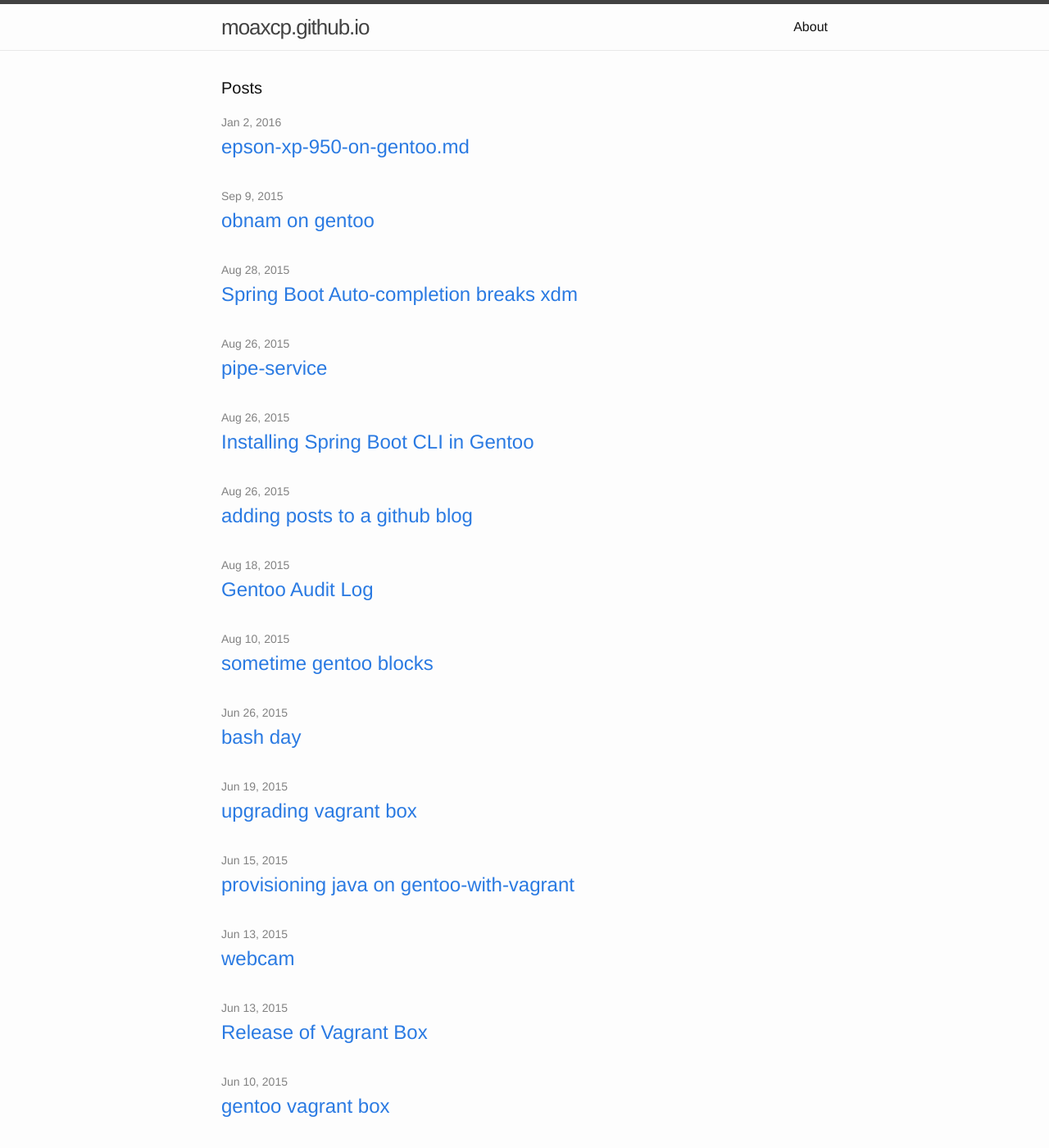
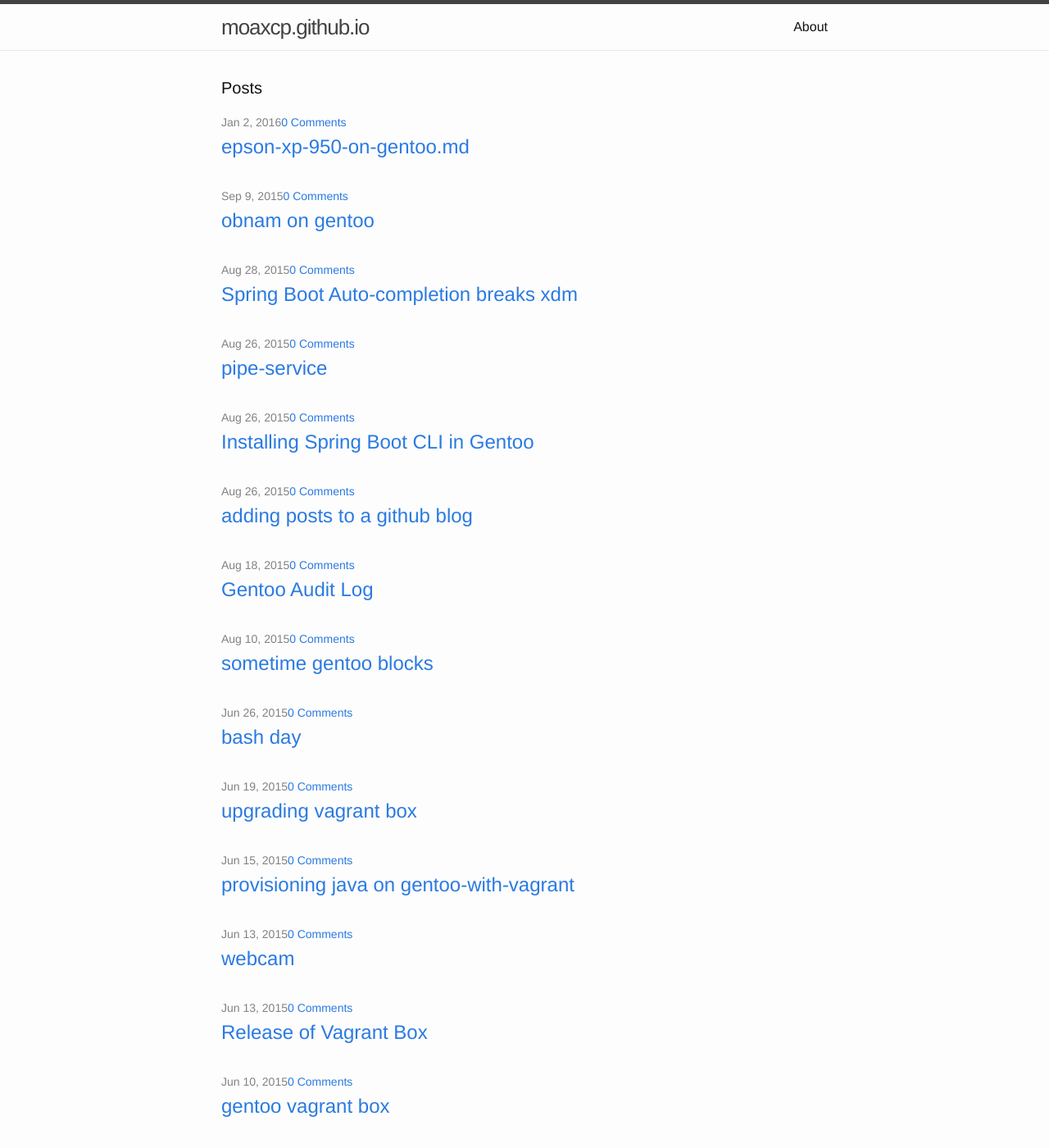
Before and after one commit to moaxcp/moaxcp.github.io, a Jekyll site: the page built from index.html, in a window 1280 px wide and 1400 px high. Shown: the whole window at 82% size. Built offline with Jekyll 4.4.1, drawn with Linux system fonts in a browser that asks for light colours; comment, search, counter and statistics services are not loaded; some of the changed text lies outside the part shown.

Commit message:
adding disqus to blog

```diff
--- a/_layouts/default.html
+++ b/_layouts/default.html
@@ -14,7 +14,7 @@
     </div>
 
     {% include footer.html %}
-
+    <script id="dsq-count-scr" src="//moaxcp.disqus.com/count.js" async></script>
   </body>
 
 </html>
--- a/_layouts/post.html
+++ b/_layouts/post.html
@@ -5,7 +5,7 @@ layout: default
 
   <header class="post-header">
     <h1 class="post-title">{{ page.title }}</h1>
-    <p class="post-meta">{{ page.date | date: "%b %-d, %Y" }}{% if page.author %} • {{ page.author }}{% endif %}{% if page.meta %} • {{ page.meta }}{% endif %}</p>
+    <p class="post-meta">{{ page.date | date: "%b %-d, %Y" }}{% if page.author %} • {{ page.author }}{% endif %}{% if page.meta %} • {{ page.meta }}{% endif %}{% if page.comments %} • <a href="https://moaxcp.github.io{{ page.url }}#disqus_thread">0 Comments</a>{% endif %}</p>
   </header>
 
   <article class="post-content">
@@ -13,3 +13,4 @@ layout: default
   </article>
 
 </div>
+{% include disqus.html %}
--- a/index.html
+++ b/index.html
@@ -9,7 +9,7 @@ layout: default
   <ul class="post-list">
     {% for post in site.posts %}
       <li>
-        <span class="post-meta">{{ post.date | date: "%b %-d, %Y" }}</span>
+        <span class="post-meta">{{ post.date | date: "%b %-d, %Y" }}<a href="https://moaxcp.github.io{{ post.url }}#disqus_thread">0 Comments</a></span>
 
         <h2>
           <a class="post-link" href="{{ post.url | prepend: site.baseurl }}">{{ post.title }}</a>
```
Also changed, not shown: _includes/disqus.html (added, +18 -0 lines).
